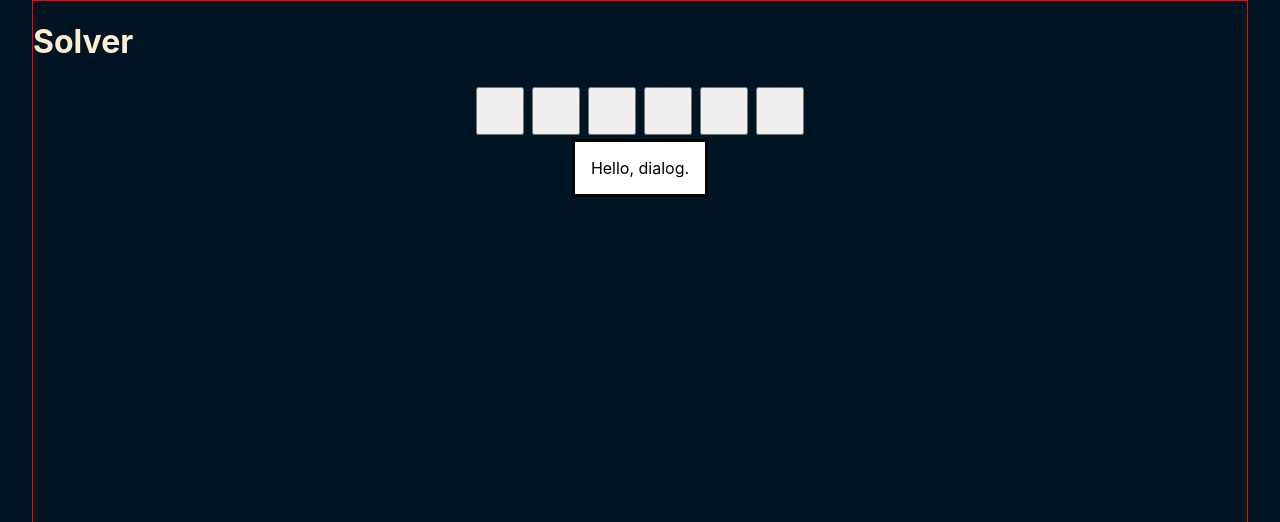
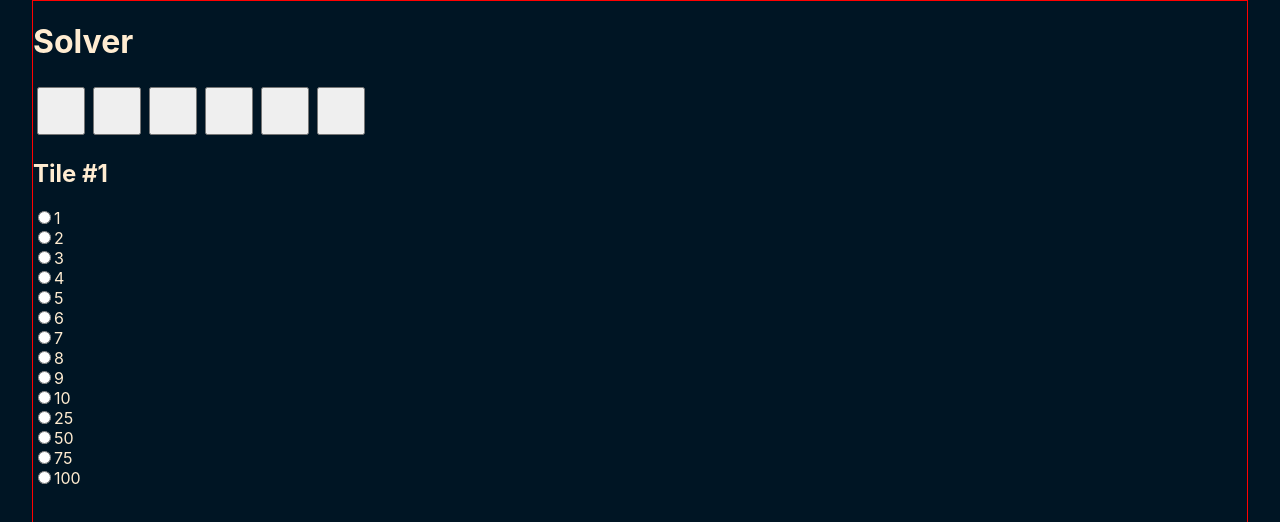
Before and after one commit to jeffs/countdown, a React (Create React App) app: page / in a window 1280 px wide. Shown: the top 522 px of the page. Built offline with nearby package versions, Linux system fonts and the light colour scheme.

Commit message:
Add radio buttons to choose tiles

```diff
--- a/src/Solver.css
+++ b/src/Solver.css
@@ -1,20 +1,22 @@
 :root {
-  --solver-tile-size: 48px;
+  --solver-place-size: 48px;
 }
 
 .solver__dialog {
+  display: flex;
+  flex-direction: column;
 }
 
-.solver__row {
+.solver__board {
   display: flex;
   flex-wrap: wrap;
-  justify-content: center;
+  /*justify-content: center;*/
 }
 
-.solver__tile {
+.solver__place {
   font-size: 12px;
   font-weight: bold;
-  height: var(--solver-tile-size);
+  height: var(--solver-place-size);
   margin: 4px;
-  width: var(--solver-tile-size);
+  width: var(--solver-place-size);
 }
--- a/src/Solver.tsx
+++ b/src/Solver.tsx
@@ -1,58 +1,96 @@
-import React from "react";
+import { ChangeEvent, MouseEvent, useState } from "react";
 
 import "./Solver.css";
 
-const TILE_COUNT = 6;
+const PLACE_COUNT: number = 6;
 
-function Dialog() {
+const NUMBERS: Array<number> = [1, 2, 3, 4, 5, 6, 7, 8, 9, 10, 25, 50, 75, 100];
+
+interface DialogProps {
+  onChange: (value: number) => void;
+  placeId: number;
+  value?: number;
+}
+
+function Dialog(props: DialogProps) {
+  function handleChange(event: ChangeEvent<HTMLInputElement>) {
+    props.onChange(Number(event.target.value));
+  }
+
   return (
-    <dialog className="solver__dialog" open>
-      Hello, dialog.
-    </dialog>
+    <div className="solver__dialog">
+      <h2>Tile #{props.placeId + 1}</h2>
+      {NUMBERS.map((value, index) => (
+        <label key={index}>
+          <input
+            checked={value === props.value}
+            name="number"
+            value={value}
+            onChange={handleChange}
+            type="radio"
+          />
+          {value}
+        </label>
+      ))}
+    </div>
   );
 }
 
-interface TileProps {
+interface PlaceProps {
   id: number;
+  onClick?: () => void;
   value?: number;
 }
 
-function Tile({ id, value }: TileProps) {
-  function handleClick(event: React.MouseEvent) {
-    alert(value);
-  }
-
+function Place({ id, onClick, value }: PlaceProps) {
   return (
-    <button
-      className="solver__tile"
-      onClick={handleClick}
-      title={`Tile #${id}`}
-    >
+    <button className="solver__place" onClick={onClick} title={`Place #${id}`}>
       {value}
     </button>
   );
 }
 
-function Row() {
-  const [values, setValues] = React.useState<Array<number | undefined>>(
-    Array(TILE_COUNT).fill(undefined)
-  );
+interface BoardProps {
+  onClick?: (placeId: number) => void;
+  values: Array<number | undefined>;
+}
 
+function Board({ onClick, values }: BoardProps) {
   return (
-    <div className="solver__row">
+    <div className="solver__board">
       {values.map((value, index) => (
-        <Tile id={index + 1} key={index} value={value} />
+        <Place
+          id={index + 1}
+          key={index}
+          onClick={() => onClick?.(index)}
+          value={value}
+        />
       ))}
     </div>
   );
 }
 
 export default function Solver() {
+  const [placeId, setPlaceId] = useState<number>(0);
+  const [values, setValues] = useState<Array<number | undefined>>(
+    Array(PLACE_COUNT).fill(undefined)
+  );
+
+  function handleChange(value: number) {
+    const newValues = [...values];
+    newValues[placeId] = value;
+    setValues(newValues);
+  }
+
   return (
     <>
       <h1>Solver</h1>
-      <Row />
-      <Dialog />
+      <Board onClick={setPlaceId} values={values} />
+      <Dialog
+        onChange={handleChange}
+        placeId={placeId}
+        value={values[placeId]}
+      />
     </>
   );
 }
--- a/src/index.css
+++ b/src/index.css
@@ -31,8 +31,5 @@ code {
 
 body {
   background-color: var(--rich-black-fogra-29);
-}
-
-h1 {
   color: var(--blanched-almond);
 }
```
